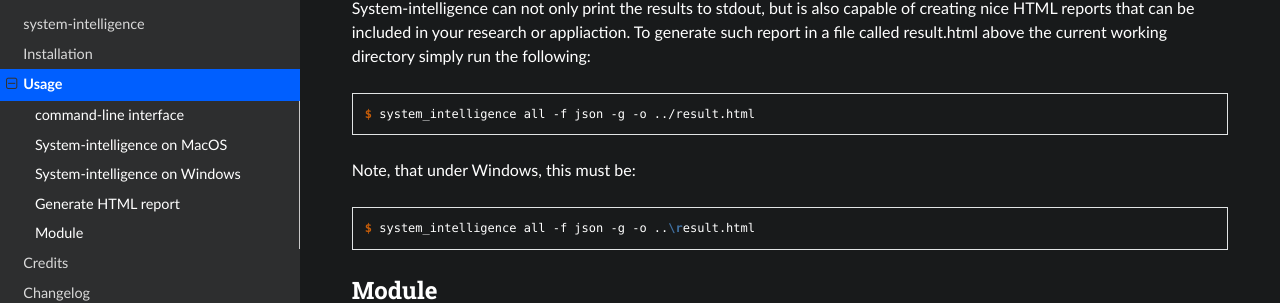
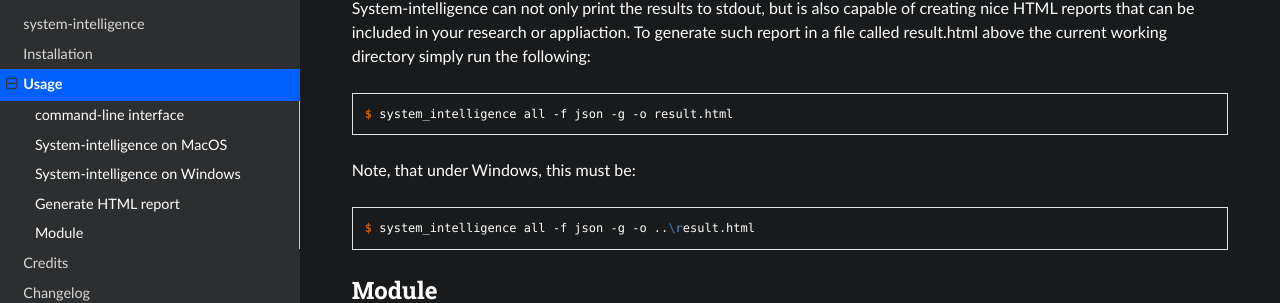
Before and after one commit to mlf-core/system-intelligence, a Sphinx documentation site: the page built from docs/usage.rst, in a window 1280 px wide and 900 px high, scrolled down 1523 px. Shown: the part 153-456 px from the top of the window. Built offline with Sphinx 7.4.7 and the Read the Docs theme 2.0.0, drawn with Linux system fonts in a browser that asks for light colours.

```diff
--- a/docs/usage.rst
+++ b/docs/usage.rst
@@ -80,7 +80,7 @@ To generate such report in a file called result.html above the current working d
 
 .. code-block:: console
 
-    $ system_intelligence all -f json -g -o ../result.html
+    $ system_intelligence all -f json -g -o result.html
 
 Note, that under Windows, this must be:
 
```
